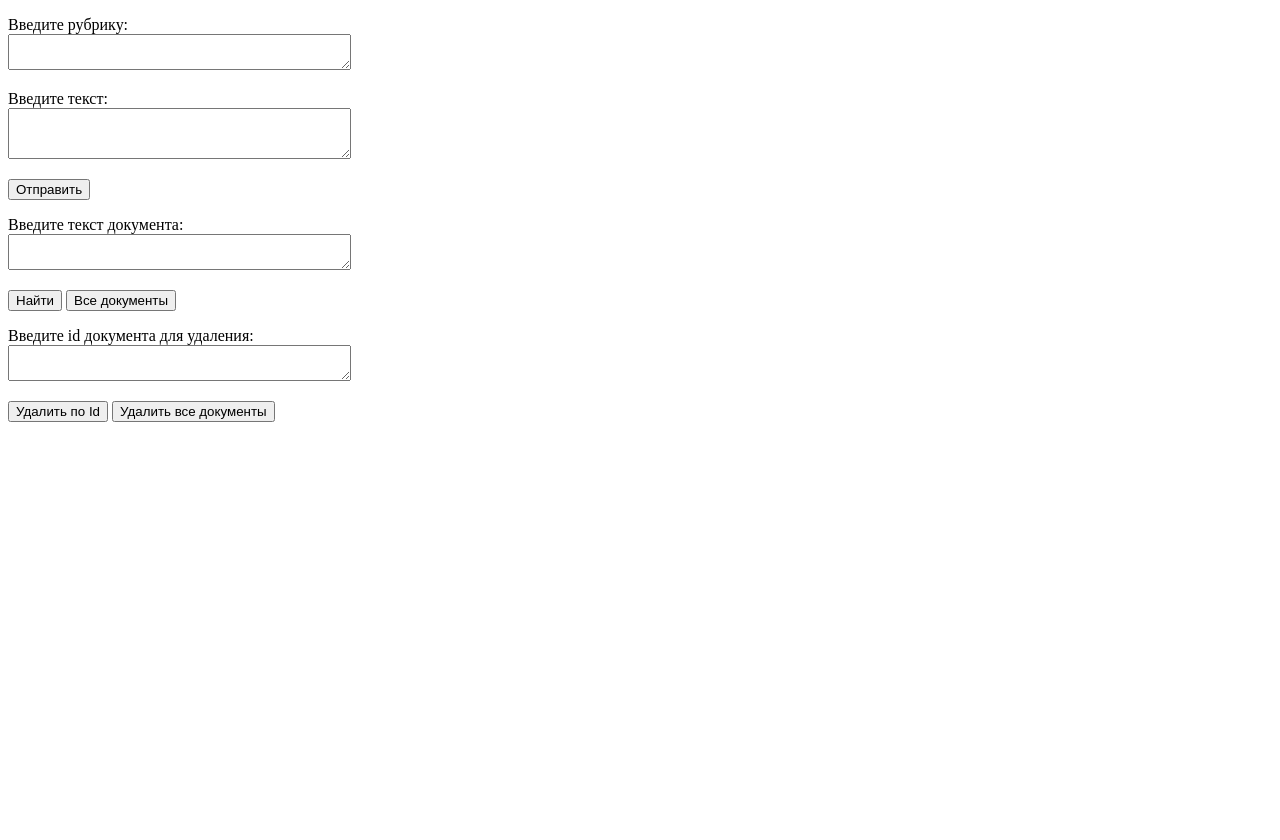
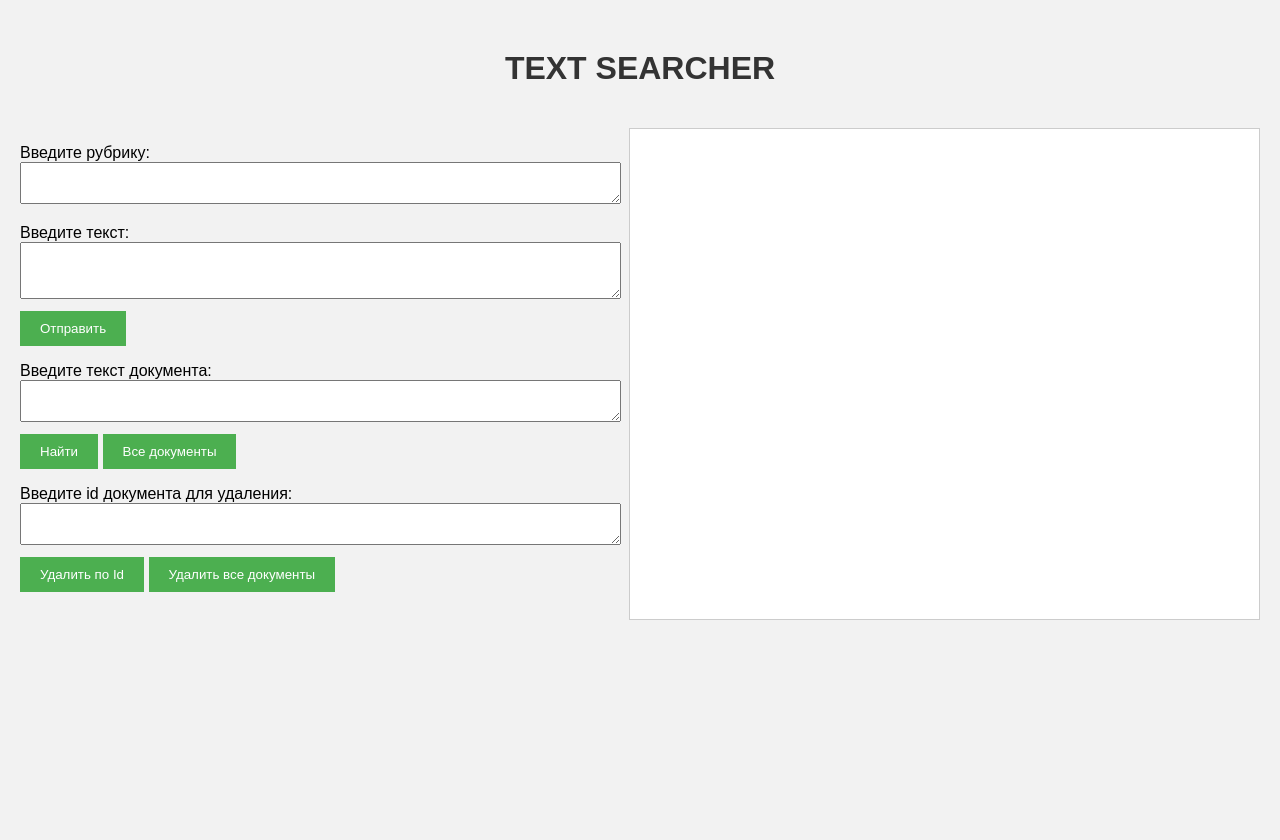
Before and after one commit to Erenber/TextSearch, a FastAPI app: page / in a window 1280 px wide. Before the commit the page ends 422 px from the top, so only its background shows below. Run offline with FastAPI, Linux system fonts and the light colour scheme.

Commit message:
update frontned part

```diff
--- a/app/templates/app/main.html
+++ b/app/templates/app/main.html
@@ -4,36 +4,100 @@
     <title>TEXT SEARCHER</title>
     <meta charset="utf-8"/>
     <style>
-        #results {
-            float: right;
-            width: 50%;
-            margin-right: 20px;
+        body {
+            font-family: Arial, sans-serif;
+            background-color: #f2f2f2;
+            margin: 0;
+            padding: 20px;
+            display: flex;
+            justify-content: center;
+            align-items: center;
+            flex-direction: column;
+            height: 100vh;
+        }
+
+        h1 {
+            text-align: center;
+            margin-top: -170px;
+            color: #333;
+        }
+
+        .container {
+            display: flex;
+            width: 100%;
+            margin-top: 20px;
+            justify-content: space-between;
+        }
+
+        .left-half {
+            flex: 1;
+            padding-right: 20px;
+        }
+
+        .right-half {
+            flex: 1;
+            background-color: #fff;
+            border: 1px solid #ccc;
+            padding: 20px;
+            overflow: auto;
+            width: 100%;
+            height: 450px;
+        }
+        textarea {
+            width: 100%;
+            padding: 5px;
+        }
+
+        button {
+            background-color: #4CAF50;
+            color: #fff;
+            border: none;
+            padding: 10px 20px;
+            margin-top: -20px;
+            cursor: pointer;
+        }
+
+        button:hover {
+            background-color: #45a049;
+        }
+
+        .doc p {
+            margin-bottom:-20px;
+            /*border-bottom: 1px solid #ccc;*/
+            padding-bottom: 10px;
         }
     </style>
 </head>
 <body>
-<div id="results"></div>
+<h1>TEXT SEARCHER</h1>
+<div class="container">
+    <div class="left-half">
         <p>
-    Введите рубрику: <br/>
+            <label for="input_rubrics">Введите рубрику:</label><br/>
             <textarea name="input_rubrics" id="input_rubrics" cols="40"></textarea>
         </p>
         <p>
-    Введите текст: <br/>
+            <label for="input_text">Введите текст:</label><br/>
             <textarea name="input_text" id="input_text" cols="40" rows="3"></textarea>
         </p>
         <button onclick="send()">Отправить</button>
         <p>
-    Введите текст документа: <br/>
+            <label for="input_search">Введите текст документа:</label><br/>
             <textarea name="input_search" id="input_search" cols="40"></textarea>
         </p>
         <button onclick="search('Найти')">Найти</button>
         <button onclick="search('Все документы')">Все документы</button>
         <p>
-    Введите id документа для удаления: <br/>
+            <label for="input_delete">Введите id документа для удаления:</label><br/>
             <textarea name="input_delete" id="input_delete" cols="40"></textarea>
         </p>
         <button onclick="del('Удалить')">Удалить по Id</button>
         <button onclick="del('Удалить все документы')">Удалить все документы</button>
+    </div>
+    <div class="right-half">
+        <div id="results"></div>
+    </div>
+</div>
 <script>
     async function send() {
         const input_text = document.getElementById("input_text").value;
@@ -83,11 +147,12 @@
             } else {
                 data.forEach((doc) => {
                     const docElement = document.createElement("div");
+                    docElement.classList.add("doc");
                     docElement.innerHTML =
-                    `<p style="line-height: 0.7;">ID: ${doc.id}</p>
-                    <p style="line-height: 0.7;">Rubrics: ${doc.rubrics}</p>
-                    <p style="line-height: 0.7;">Doc Text: ${doc.doc_text}</p>
-                    <p style="line-height: 0.7;">Created Date: ${doc.created_date}</p><br><br>`;
+                    `<p>ID: ${doc.id}</p>
+                    <p>Rubrics: ${doc.rubrics}</p>
+                    <p>Doc Text: ${doc.doc_text}</p>
+                    <p>Created Date: ${doc.created_date}</p><br>`;
                     resultsElement.appendChild(docElement);
                 });
             }
```
Lines whose indentation alone changed are shown as unchanged.
